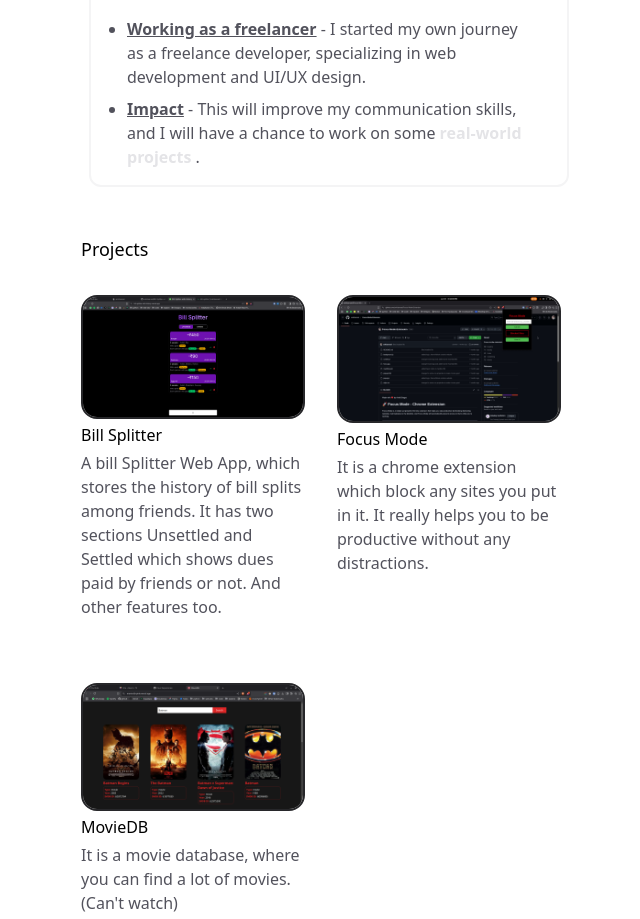
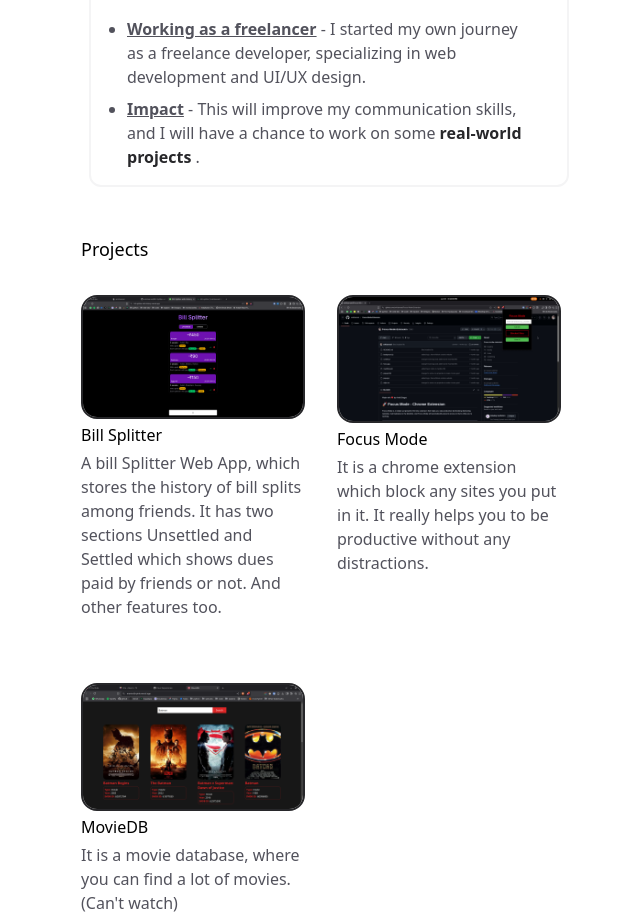
Before and after one commit to ankitsensei/ankitbhagat-portfolio, a React (Vite) app: page / in a window 1280 px wide. Shown: the part 781-1700 px from the top of the page, without its empty margins (319-959 px from the left). Built offline with nearby package versions, Linux system fonts and the light colour scheme.

Commit message:
highlighting color with light mode and dark mode

```diff
--- a/src/components/WorkExperience.tsx
+++ b/src/components/WorkExperience.tsx
@@ -16,7 +16,7 @@ const WorkExperience: React.FC = () => {
                 {/* Experience 1 */}
                 <div className="border-2 border-zinc-100 dark:border-zinc-900 rounded-xl w-full m-2 p-4 flex flex-col gap-4">
                     <div>
-                        <div className="flex justify-between ">
+                        <div className="flex justify-between">
                             <h2>Frontend Web-Developer</h2>
                             <p className="text-zinc-600 dark:text-zinc-400">November 2024</p>
                         </div>
@@ -43,7 +43,7 @@ const WorkExperience: React.FC = () => {
                     <ul className='text-zinc-600 dark:text-zinc-400 flex flex-col gap-2 list-disc px-5'>
                         <li><b className='underline'>Working as a freelancer</b> - I started my own journey as a freelance developer, specializing in web development and UI/UX design.</li>
 
-                        <li><b className='underline'>Impact</b> - This will improve my communication skills, and I will have a chance to work on some <b className='text-zinc-200'>real-world projects </b>.</li>
+                        <li><b className='underline'>Impact</b> - This will improve my communication skills, and I will have a chance to work on some <b className='text-zinc-800 dark:text-zinc-200'>real-world projects </b>.</li>
                     </ul>
                 </div>
             </div>
```
